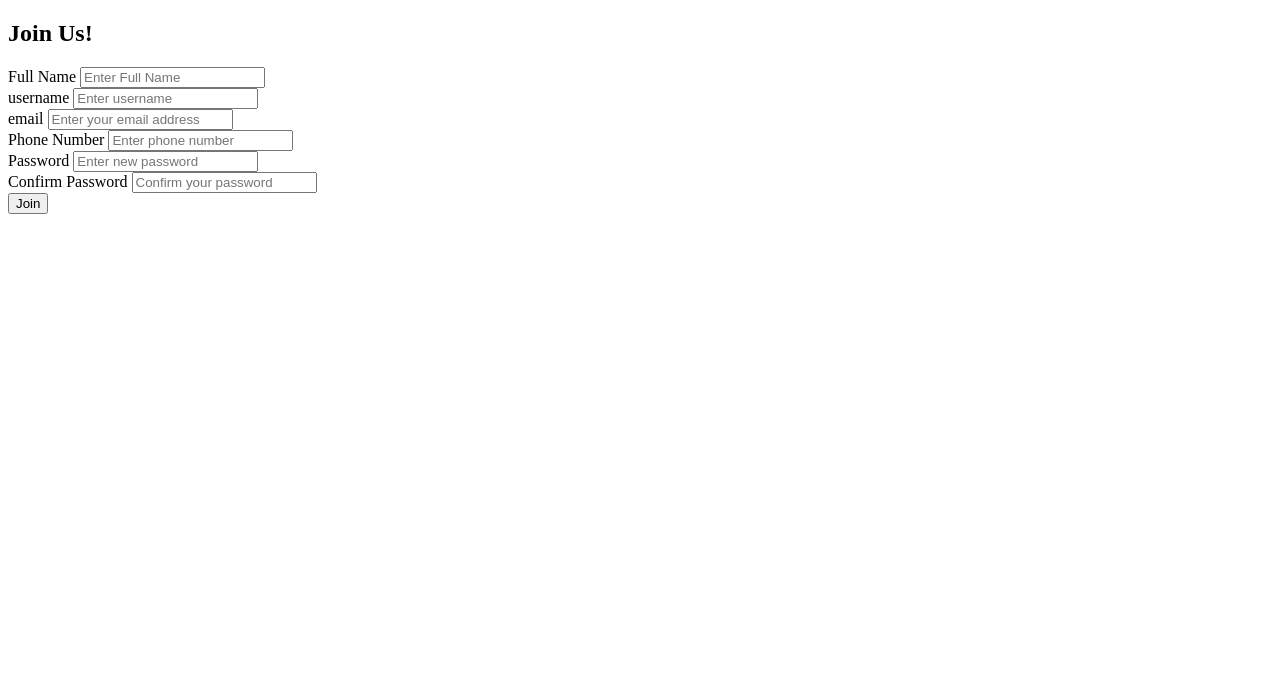
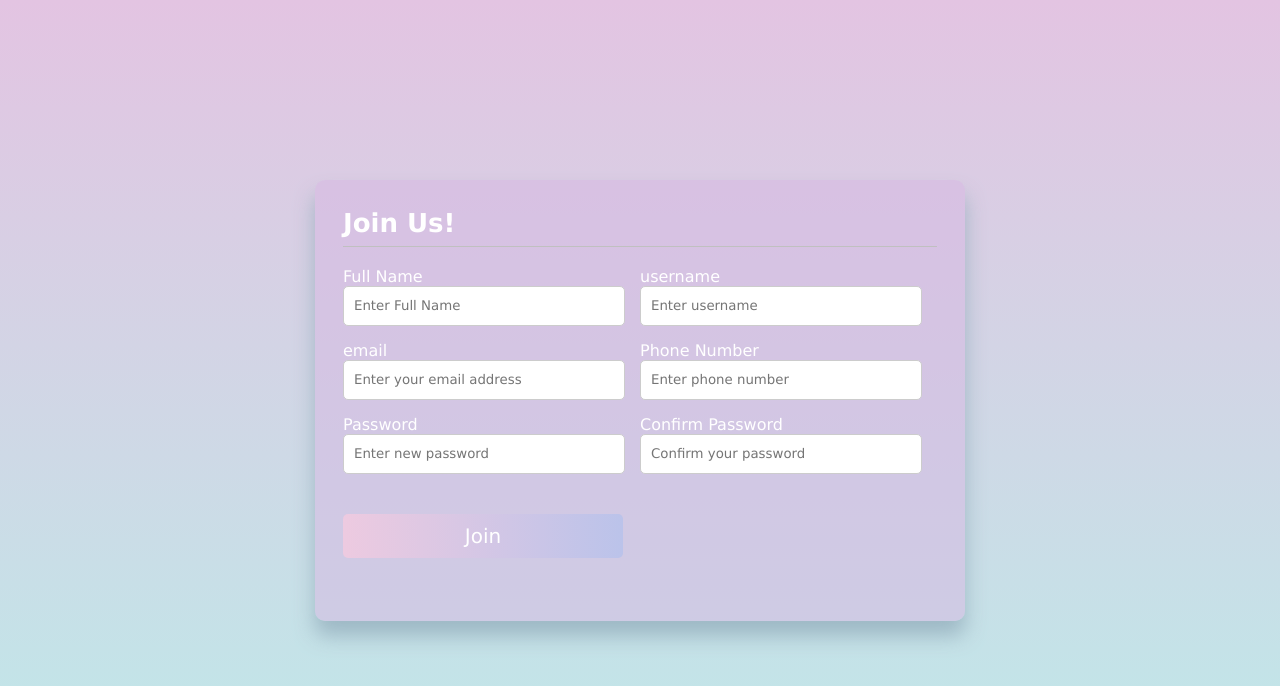
Before and after one commit to MiniMinaa/Form, a plain HTML site: page index.html in a window 1280 px wide. Drawn offline with Linux system fonts and the light colour scheme.

Commit message:
Added css

```diff
--- a/index.html
+++ b/index.html
@@ -3,6 +3,7 @@
 <head>
     <meta charset="UTF-8">
     <meta name="viewport" content="width=, initial-scale=1.0">
+    <link rel="stylesheet" href="styles/index.css">
     <title>Document</title>
 </head>
 <body>
@@ -34,7 +35,9 @@
                     <label for="confirm-password">Confirm Password</label>
                     <input type="Password" placeholder="Confirm your password" name="confirmPassword" required>
                 </div>
-                <button>Join</button>
+                <div class="button-container">
+                    <button>Join</button>
+                </div>
             </div>
         </form>
     </div>
--- a/styles/index.css
+++ b/styles/index.css
@@ -0,0 +1,76 @@
+* {
+    padding: 0;
+    margin: 0;
+    font-family: Verdana, Geneva, Tahoma, sans-serif;
+    box-sizing: border-box;
+}
+body {
+    display: flex;
+    justify-content: center;
+    align-items: center;
+    height: 100vh;  background-image: linear-gradient(#e3c4e2, #bee9e9);
+}
+.container {
+    max-width: 650px;
+    padding: 28px;
+    margin: 0 28px;
+    border-radius: 10px;
+    overflow: hidden;
+    background: rgba(215, 184, 227, 0.518);
+    box-shadow: 0 15px 20px rgba(147, 173, 188, 0.784);
+    transition: background 0.3s ease, transform 0.3s, box-shadow 0.3s ease;
+}
+.container:hover {
+    background: rgba(255, 255, 255, 0.3);
+    transform: scale(1.05);
+    box-shadow: 0 10px 25px rgba(0, 0, 0, 0.25);
+}
+h2 {
+    font-size: 26px;
+    font-weight: bold;
+    text-align: left;
+    color: #fff;
+    padding-bottom: 8px;
+    border-bottom: 1px solid silver;
+}
+.content {
+    display: flex;
+    flex-wrap: wrap;
+    justify-content: space-between;
+    padding: 20px 0;
+}
+.input-box {
+    display: flex;
+    flex-wrap: wrap;
+    width: 50%;
+    padding-bottom: 15px;
+    color: #fff;
+}
+.input-box input {
+    height: 40px;
+    width: 95%;
+    padding: 0 10px;
+    border-radius: 5px;
+    border: 1px solid #ccc;
+    outline: none;
+}
+.button-container{
+    margin: 15px 0;
+}
+.button-container button {
+    display: flex;
+    width: 280px;
+    margin-top: 10px;
+    padding: 10px;
+    display: block;
+    font-size: 20px;
+    color: #fff;
+    border: none;
+    border-radius: 5px;
+    background-image: linear-gradient(to right, #edcae0, #bbc3ea);
+    cursor: pointer;
+    transition: 0.3s;
+}
+.button-container button:hover {
+    background-image: linear-gradient(to right, #bbc3ea, #edcae0);
+}
```
